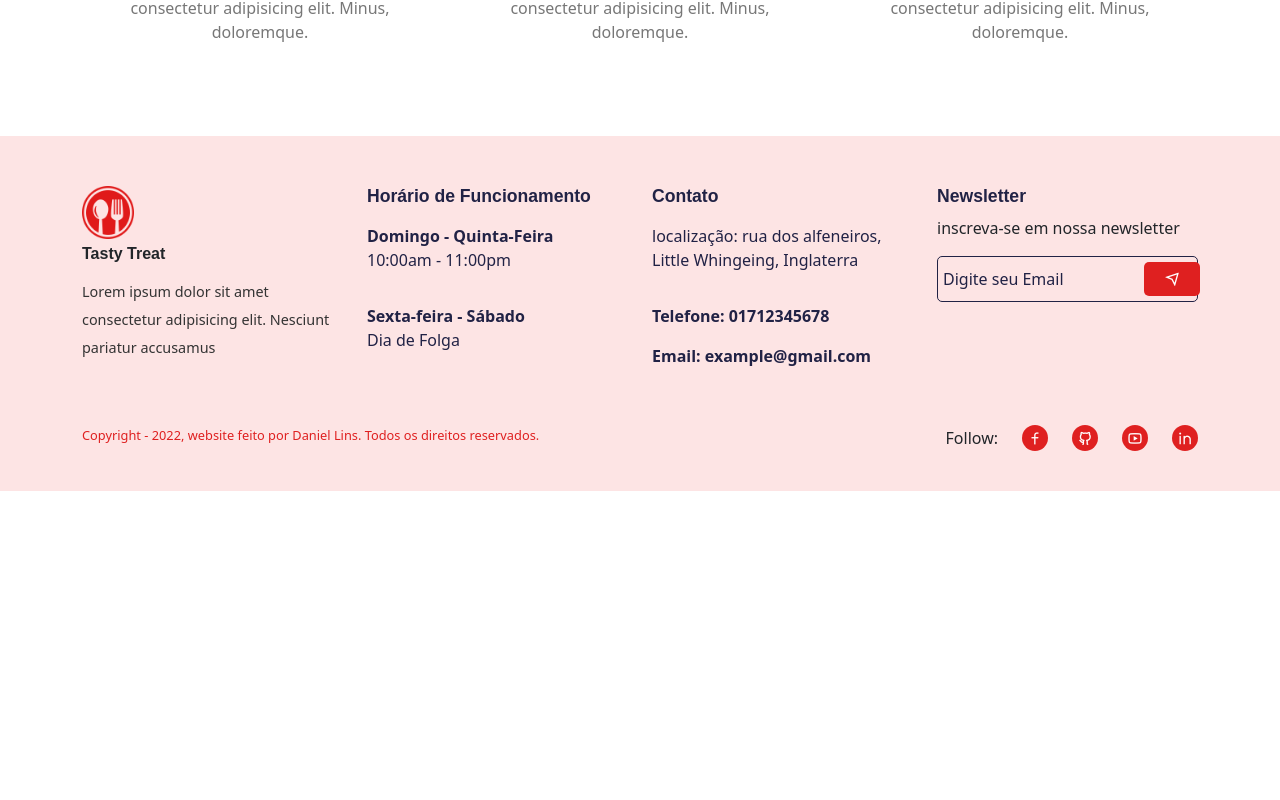
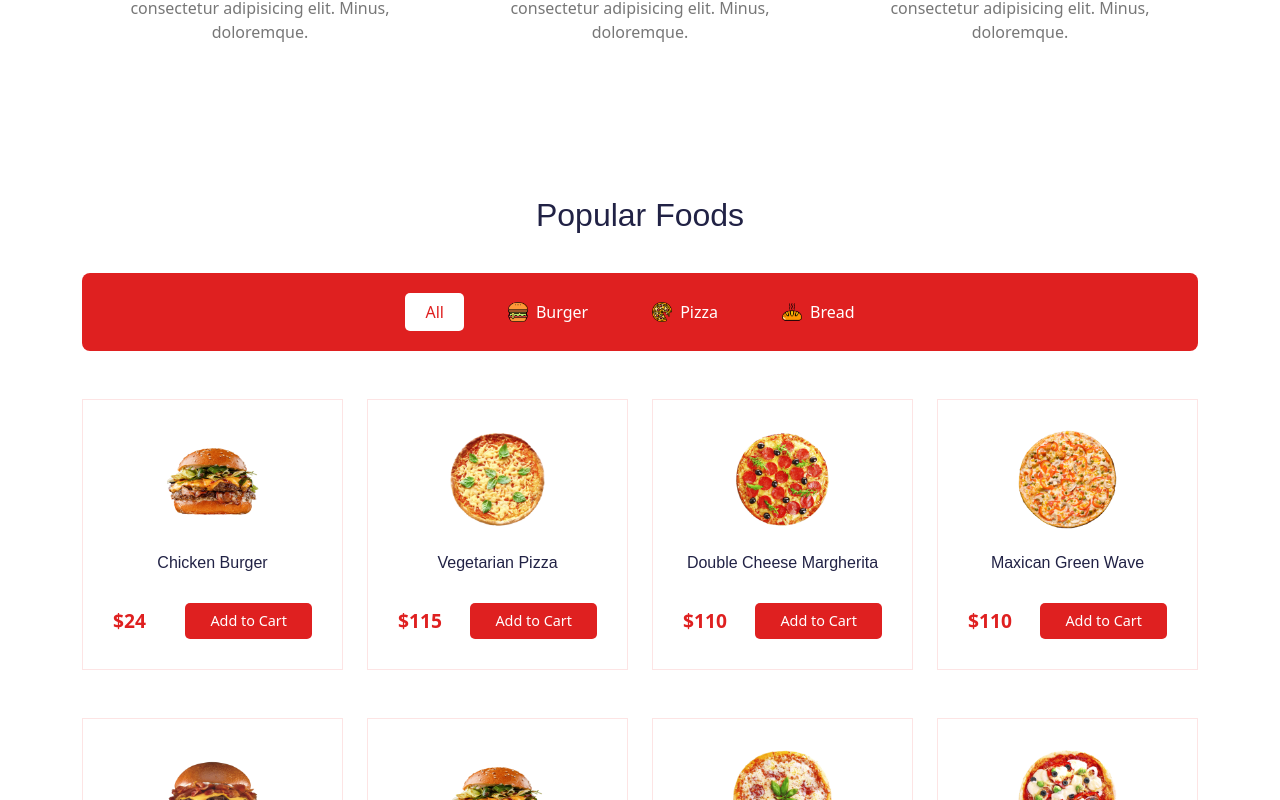
Before and after one commit to Daniel-lins/delivery-app, a React (Create React App) app: page /home in a window 1280 px wide. Shown: the part 1460-2260 px from the top of the page. Before the commit the page ends 1951 px from the top, so only its background shows below. Built offline with nearby package versions, Linux system fonts and the light colour scheme; a web font is replaced by a local one.

Commit message:
feat: product-card

```diff
--- /dev/null
+++ b/src/Componentes/UI/product-card/ProductCard.jsx
@@ -0,0 +1,46 @@
+import React from "react";
+
+import "../../../styles/product-card.css";
+
+import { Link } from "react-router-dom";
+
+import { useDispatch } from "react-redux";
+import { cartActions } from "../../../store/shopping-cart/cartSlice";
+
+const ProductCard = (props) => {
+  const { id, title, image01, price } = props.item;
+  const dispatch = useDispatch();
+
+  const addToCart = () => {
+    dispatch(
+      cartActions.addItem({
+        id,
+        title,
+        image01,
+        price,
+      })
+    );
+  };
+
+  return (
+    <div className="product__item">
+      <div className="product__img">
+        <img src={image01} alt="product-img" className="w-50" />
+      </div>
+
+      <div className="product__content">
+        <h5>
+          <Link to={`/foods/${id}`}>{title}</Link>
+        </h5>
+        <div className=" d-flex align-items-center justify-content-between ">
+          <span className="product__price">${price}</span>
+          <button className="addTOCart__btn" onClick={addToCart}>
+            Add to Cart
+          </button>
+        </div>
+      </div>
+    </div>
+  );
+};
+
+export default ProductCard;
--- a/src/pages/Home.jsx
+++ b/src/pages/Home.jsx
@@ -1,3 +1,5 @@
+import React, { useState, useEffect } from "react";
+
 import Helmet from "../Componentes/Helmet/Helmet";
 import { Container, Row, Col, ListGroup, ListGroupItem } from "reactstrap";
 
@@ -10,7 +12,15 @@
 import featureImg02 from "../assets/images/service-02.png";
 import featureImg03 from "../assets/images/service-03.png";
 
+import products from "../assets/fake-data/products.js";
+
+import foodCategoryImg01 from "../assets/images/hamburger.png";
+import foodCategoryImg02 from "../assets/images/pizza.png";
+import foodCategoryImg03 from "../assets/images/bread.png";
+
 import { Link } from "react-router-dom";
+
+import ProductCard from "../Componentes/UI/product-card/ProductCard";
 
 import Category from "../Componentes/UI/category/Category";
 
@@ -33,6 +43,8 @@
   },
 ];
 export const Home = () => {
+  const [allProducts, setAllProducts] = useState(products);
+  const [category, setCategory] = useState("ALL");
   return (
     <Helmet title="Home">
       <section>
@@ -127,6 +139,64 @@
           </Row>
         </Container>
       </section>
+
+      <section>
+        <Container>
+          <Row>
+            <Col lg="12" className="text-center">
+              <h2>Popular Foods</h2>
+            </Col>
+
+            <Col lg="12">
+              <div className="food__category d-flex align-items-center justify-content-center gap-4">
+                <button
+                  className={`all__btn  ${
+                    category === "ALL" ? "foodBtnActive" : ""
+                  } `}
+                  onClick={() => setCategory("ALL")}
+                >
+                  All
+                </button>
+                <button
+                  className={`d-flex align-items-center gap-2 ${
+                    category === "BURGER" ? "foodBtnActive" : ""
+                  } `}
+                  onClick={() => setCategory("BURGER")}
+                >
+                  <img src={foodCategoryImg01} alt="" />
+                  Burger
+                </button>
+
+                <button
+                  className={`d-flex align-items-center gap-2 ${
+                    category === "PIZZA" ? "foodBtnActive" : ""
+                  } `}
+                  onClick={() => setCategory("PIZZA")}
+                >
+                  <img src={foodCategoryImg02} alt="" />
+                  Pizza
+                </button>
+
+                <button
+                  className={`d-flex align-items-center gap-2 ${
+                    category === "BREAD" ? "foodBtnActive" : ""
+                  } `}
+                  onClick={() => setCategory("BREAD")}
+                >
+                  <img src={foodCategoryImg03} alt="" />
+                  Bread
+                </button>
+              </div>
+            </Col>
+
+            {allProducts.map((item) => (
+              <Col lg="3" md="4" sm="6" xs="6" key={item.id} className="mt-5">
+                <ProductCard item={item} />
+              </Col>
+            ))}
+          </Row>
+        </Container>
+      </section>
     </Helmet>
   );
 };
--- /dev/null
+++ b/src/styles/product-card.css
@@ -0,0 +1,52 @@
+.product__item {
+  border: 1px solid #fde4e4;
+  text-align: center;
+  padding: 30px;
+  cursor: pointer;
+}
+
+.product__img {
+  margin-bottom: 20px;
+  transition: 0.4s;
+}
+
+.product__img:hover {
+  transform: scale(1.2);
+}
+
+.product__content h5 a {
+  color: #212245;
+  font-size: 1rem;
+}
+
+.product__content h5 {
+  margin-bottom: 30px;
+}
+
+.product__price {
+  font-weight: 600;
+  font-size: 1.2rem;
+  color: #df2020;
+}
+
+.addTOCart__btn {
+  border: none;
+  padding: 7px 25px;
+  background: #df2020;
+  color: #fff;
+  border-radius: 5px;
+  font-size: 0.9rem;
+}
+
+@media only screen and (max-width: 992px) {
+  .product__content h5 a {
+    font-size: 0.8rem;
+  }
+  .product__item {
+    padding: 20px;
+  }
+  .addTOCart__btn {
+    padding: 5px 15px;
+    font-size: 0.7rem;
+  }
+}
```
